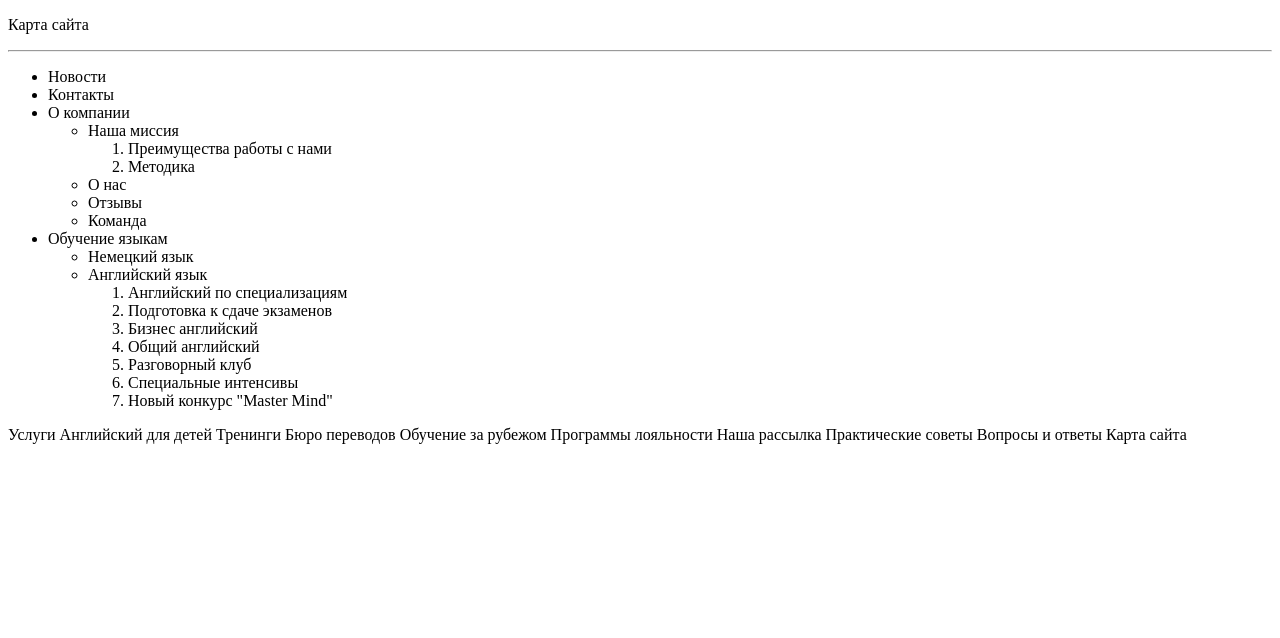
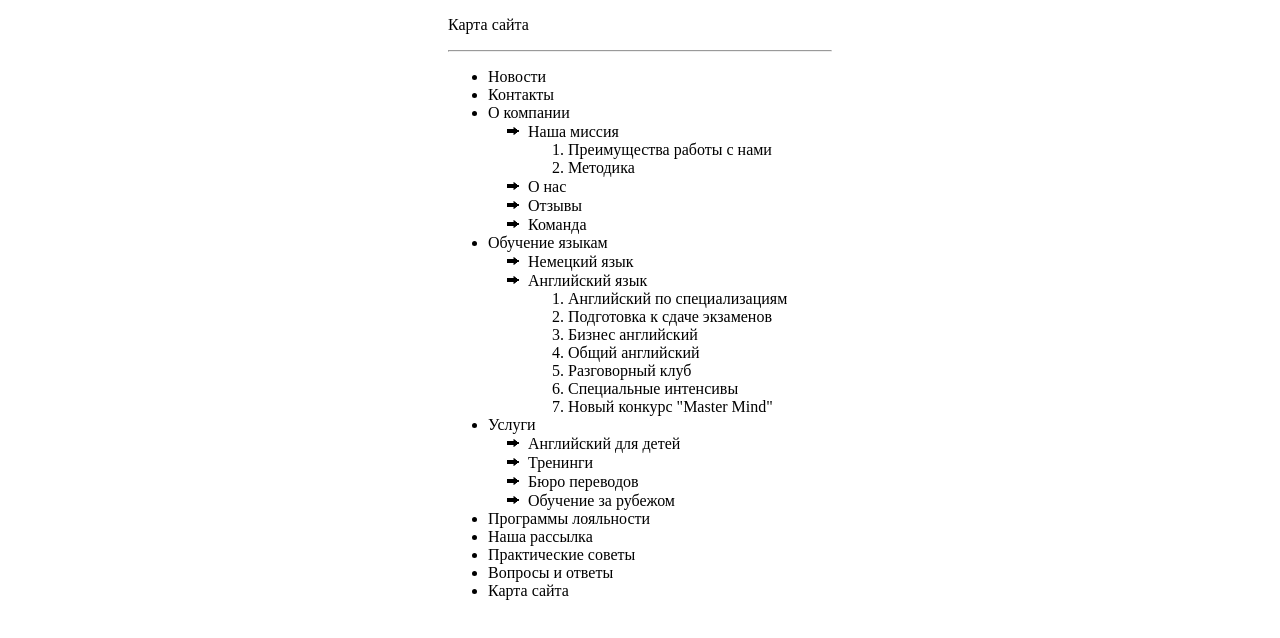
Before and after one commit to avpankov/HW3, a plain HTML site: page site-map.html in a window 1280 px wide. Drawn offline with Linux system fonts and the light colour scheme.

Commit message:
Сдалал site-map.html

```diff
--- a/site-map.html
+++ b/site-map.html
@@ -5,6 +5,16 @@
 	<meta name='viewport' content='width=device-width, initial-scale=1.0'>
 	<title>Joke</title>
 	<style>
+		body{
+			width: 30%;
+			margin: auto;
+		}
+		ul ul{
+			list-style-image: url(task/markers/arrow.gif);
+		}
+		ul ul ol{
+			list-style: decimal;
+		}
 	</style>
 </head>
 <body>
@@ -42,27 +52,19 @@
 				</li>
 			</ul>
 		</li>
+		<li>Услуги
+			<ul>
+				<li>Английский для детей</li>
+				<li>Тренинги</li>
+				<li>Бюро переводов</li>
+				<li>Обучение за рубежом</li>
+			</ul>
+		</li>
+		<li>Программы лояльности</li>
+		<li>Наша рассылка</li>
+		<li>Практические советы</li>
+		<li>Вопросы и ответы</li>
+		<li>Карта сайта</li>
 	</ul>
-
-
-
-
-
-
-
-
-
-
-Услуги
-Английский для детей
-Тренинги
-Бюро переводов
-Обучение за рубежом
-Программы лояльности
-Наша рассылка
-Практические советы
-Вопросы и ответы
-Карта сайта
-
 </body>
 </html>
```
